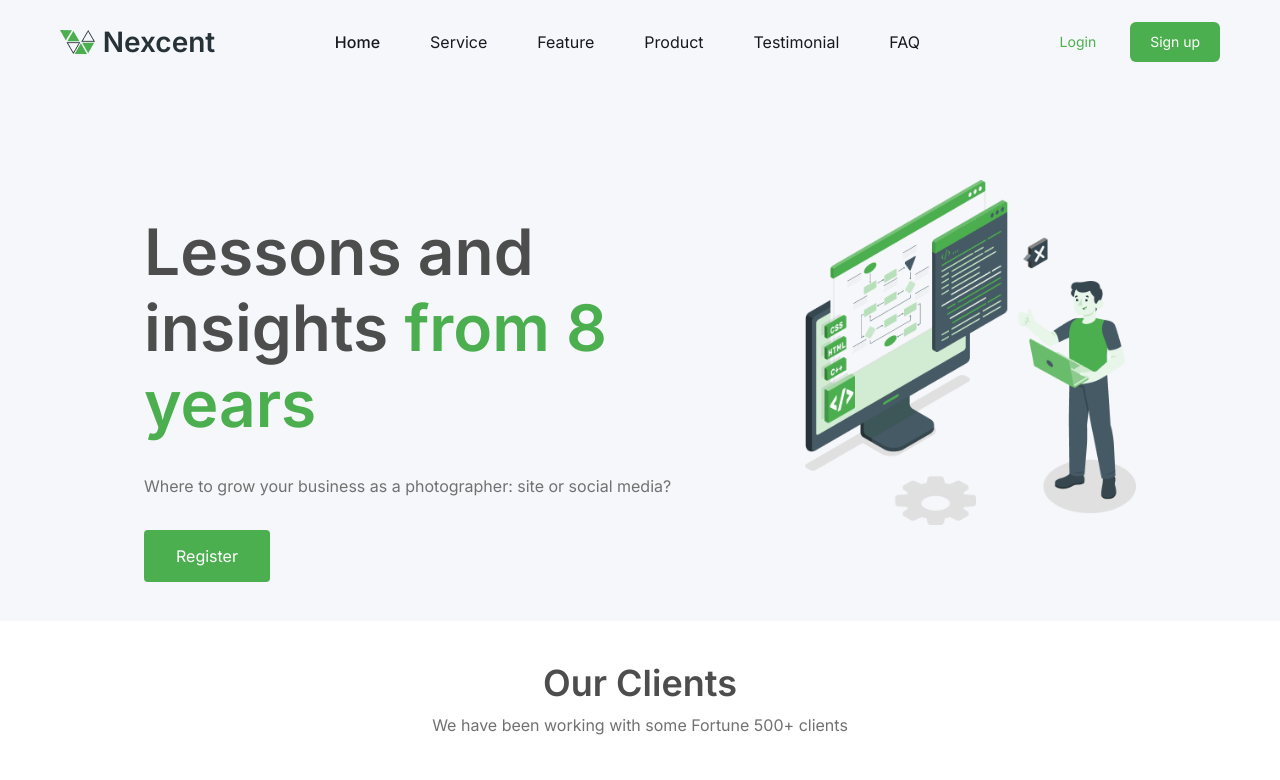
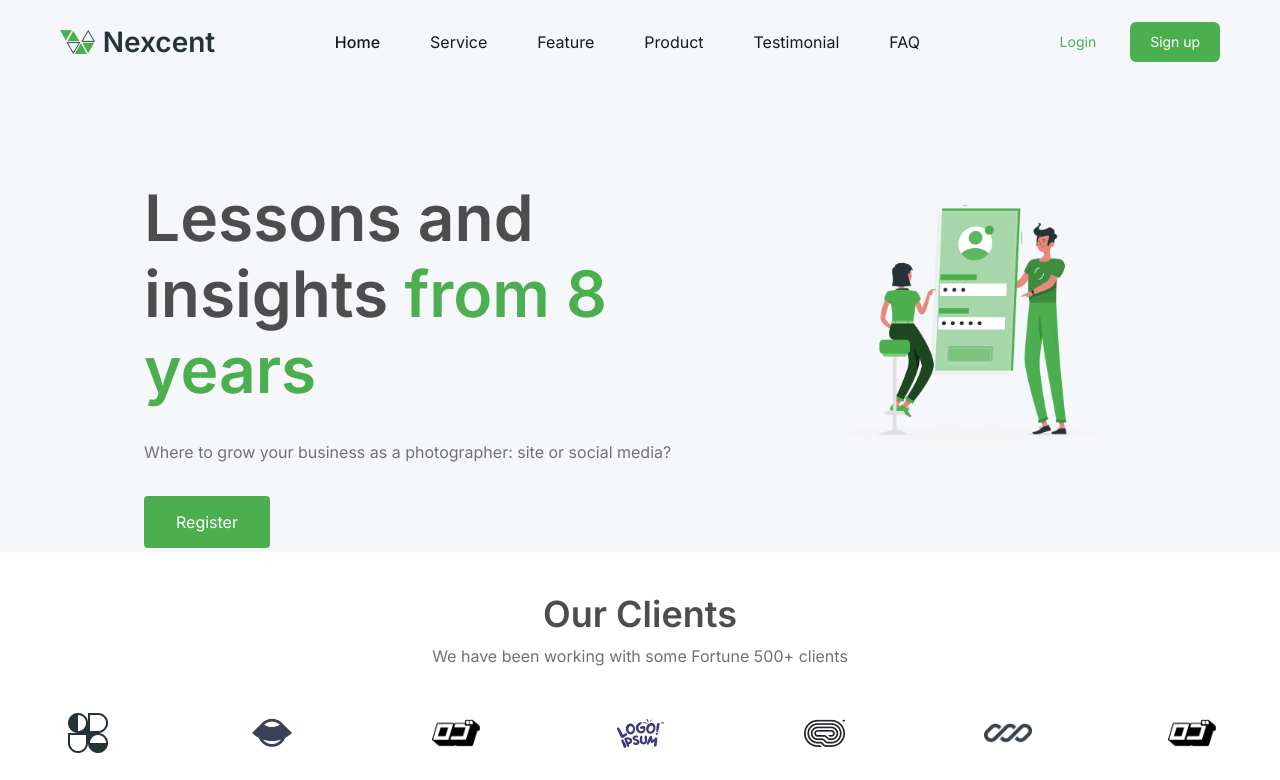
Before and after one commit to teksaglobalindonesia/next-wihope-2026, a Next.js app: page / in a window 1280 px wide. Shown: the top 780 px of the page. Built offline with nearby package versions, Linux system fonts and the light colour scheme.

Commit message:
hero image test

```diff
--- a/components/custom/home/hero.tsx
+++ b/components/custom/home/hero.tsx
@@ -22,7 +22,7 @@ export default function Hero() {
 
                 <div>
                     <Image
-                        src="/illustrations/illustration-1.png"
+                        src="/illustrations/illustration-2.png"
                         width={391}
                         height={407}
                         alt="Illustration"
```
